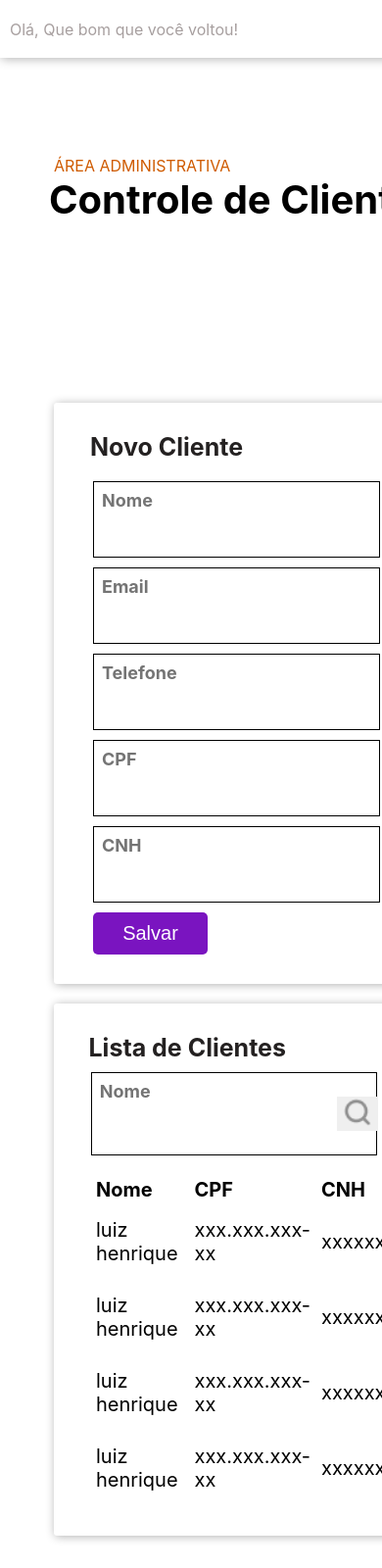
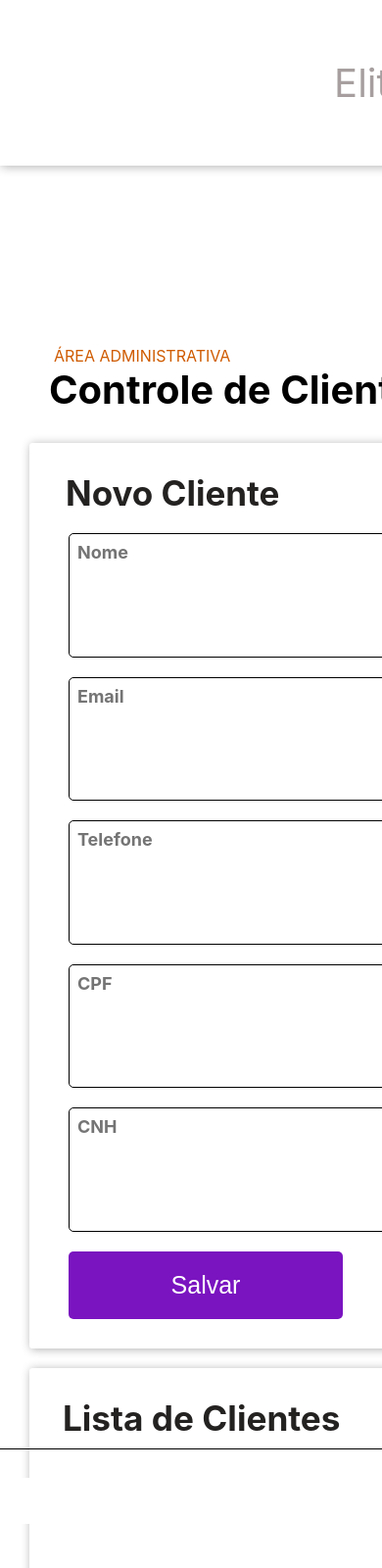
Before and after one commit to Luiz-Dias01/React.js, a React app in the folder locacao_veiculos/site/: page / in a window 390 px wide. Shown: the top 1600 px of the page at 98% size. Built offline with nearby package versions, Linux system fonts and the light colour scheme.

Commit message:
UPDATE locacao_veiculo

```diff
--- a/locacao_veiculos/site/src/Componets/modal/modal.js
+++ b/locacao_veiculos/site/src/Componets/modal/modal.js
@@ -9,22 +9,29 @@ export default function Modal({isOpen, setOpen}) {
                     <div id='men'>
                         <div id='logo'>
                         <div><img src='../assets/image/logo.png'/></div>
+
                         <p>
                         Elite <span>Wheelz</span>
                         </p>
                         </div>
 
-                        <div id='menu-nav'>
-                        <div className='menu-div'>
-                            <div><img src='../assets/image/home.svg'/></div>
+                        <div id='men-nav'>
+                            <div className='men-div'>
+                                <div>
+                                    <img src='../assets/image/home.svg'/>
+                                </div>
+
                                 <div className='nav-nome'>
                                 <p>Home</p>
                                 </div>
                             </div>
 
                             <Link to='/'>
-                            <div className='menu-div'>
-                                <div><img src='../assets/image/cliente.png'/></div>
+                                <div className='men-div'>
+                                    <div>
+                                        <img src='../assets/image/cliente.png'/>
+                                    </div>
+
                                     <div className='nav-nome'>
                                     <p>Cliente</p>
                                     </div>
@@ -32,8 +39,11 @@ export default function Modal({isOpen, setOpen}) {
                             </Link>
 
                             <Link to='/Veiculo'>
-                            <div className='menu-div'>
-                                <div><img src='../assets/image/veiculo.png'/> </div>
+                                <div className='men-div'>
+                                    <div>
+                                        <img src='../assets/image/veiculo.png'/>
+                                    </div>
+
                                     <div className='nav-nome'>
                                     <p>Veículos</p>
                                     </div>
@@ -41,8 +51,11 @@ export default function Modal({isOpen, setOpen}) {
                             </Link>
 
 
-                        <div className='menu-div'>
-                            <div><img src='../assets/image/locacao.png'/> </div>
+                            <div className='men-div'>
+                                <div>
+                                    <img src='../assets/image/locacao.png'/>
+                                </div>
+
                                 <div className='nav-nome'>
                                 <p>Locação</p>
                                 </div>
--- a/locacao_veiculos/site/src/Componets/modal/modal.scss
+++ b/locacao_veiculos/site/src/Componets/modal/modal.scss
@@ -1,17 +1,17 @@
 dialog {
+        background-color: #8837C7;
         display: flex;
         flex-direction: column;
         align-items: center;
         justify-content: center;
         border: none;
-    padding: 0px;
-    width: 32vh;
-    height: -20vw;
+        width: 50vw;
+        height: 100vh;
 
-    top: 60px;
+        top: 125px;
         bottom: 0px;
         right: -10px;
-    left: 648px;
+        left: 630px;
 
     #men {
         background-color: black;
@@ -25,7 +25,7 @@ dialog {
 
 
 
-    #men .menu-div {
+    #men .men-div {
         color: white;
         display: flex;
         justify-content: space-evenly;
@@ -36,7 +36,7 @@ dialog {
         width: 100%;
     }
 
-    #men .menu-div:hover {
+    #men .men-div:hover {
         background-color: #8837C7;
     }
 
--- a/locacao_veiculos/site/src/pages/Cliente/index.js
+++ b/locacao_veiculos/site/src/pages/Cliente/index.js
@@ -53,6 +53,10 @@ export default function Cliente() {
       <div id='container'>
         <header>
           <p>Olá, Que bom que você voltou!</p>
+          <div id='p2'>
+          <p>Elite<span>Wheelz</span></p>
+          </div>
+
           <div>
             <button onClick={() => setOpen(true)}>
               <picture>
--- a/locacao_veiculos/site/src/pages/Cliente/index.scss
+++ b/locacao_veiculos/site/src/pages/Cliente/index.scss
@@ -89,6 +89,10 @@
     border: none;
     display: none;
 
+  }
+
+  #p2 {
+    display: none;
   }
 
   #enunciado {
@@ -283,7 +287,7 @@
     }
 
     header {
-      width: 100%;
+      width: 105%;
     }
 
     main {
@@ -476,28 +480,89 @@
   }
 
   @media (max-width: 580px) {
+
+
     #menu {
       display: none;
+    }
+
+    #enunciado {
+      margin-bottom: 20px;
+      height: 30vh;
     }
 
     #enunciado h1{
       font-size: 40px;
     }
 
+    header {
+
+      height: 20vh;
+      width: 100%;
+    }
+
+    header img{
+      height: 50px;
+      width: 50px;
+    }
+
+    header p {
+      display: none;
+    }
+
     header > div button {
       display: unset;
     }
 
-    #inserir {
-      width: 80vw;
+    #p2 {
+      text-align: end;
+      display: unset;
+      width: 120vw;
+      max-width: 550px;
+      min-width: 550px;
     }
 
-    #enunciado-inserir {
-      font-size: 36px;
+    #p2 p {
+      font-size: 2.5em;
+      display: unset;
+      width: 25vw;
+    }
+
+    #p2 span {
+      color: #FF7101;
+    }
+
+
+
+    main {
+      height: 100%;
+    }
+
+    #inserir {
+      width: 90vw;
+      min-width: 850px;
+    }
+
+    form {
+      margin-bottom: 10px;
+    }
+
+    #enunciado-inserir h2{
+
+      font-size: 1em;
     }
 
     .caixa-inserir {
-      width: 75vw;
+      display: flex;
+      flex-direction: column;
+      justify-content: space-between;
+      border-radius: 5px;
+      margin-bottom: 20px;
+      height: 15vh;
+      width: 125vw;
+      max-width: 750px;
+      min-width: 750px;
+
     }
 
     label {
@@ -505,28 +570,57 @@
     }
 
     input {
-      width: 70vw;
+      font-size: 32px;
+      width: 100vw;
     }
 
-    #btn-salvar {
-      width: 30vw;
+
+
+    #btn-salvar button {
+      font-size: 25px;
+      padding: 20px;
+      width: 50vw;
+      min-width: 280px;
     }
 
-    #btn-salvar button {
-      width: 30vw;
-      padding: 10px;
+    #consulta {
+      width: 90vw;
+      min-width: 850px;
     }
 
     #consulta > div {
-      width: 77vw;
+      width: 132vw;
     }
 
     #enunciado-consulta {
-      width: 75.6vw;
+      width: 131vw;
+    }
+    #enunciado-consulta h2 {
+      font-size: 2.2em;
     }
 
     .caixa-consulta {
-      width: 75vw;
+      border-radius: 5px;
+      height: 15vh;
+      width: 125vw;
+      max-width: 750px;
+      min-width: 750px;
+    }
+
+    .caixa-consulta input {
+      font-size: 32px;
+      width: 100vw;
+    }
+
+    #img-consulta {
+      height: 13vh;
+      width: 15vw;
+
+    }
+
+    #img-consulta img {
+      height: 8vh;
+      width: 8vw;
     }
   }
 
--- a/locacao_veiculos/site/src/pages/Veiculo/index.js
+++ b/locacao_veiculos/site/src/pages/Veiculo/index.js
@@ -55,8 +55,10 @@ export default function Veiculo() {
 
       <div id='container'>
         <header>
-          <p>Olá, Que bom que você voltou!</p>
+          <p>Olá, Que bom que você voltousdfsf!</p>
+
           <div>
+
             <button onClick={() => setOpen(true)} >
               <picture>
                 <source media="(max-width: 580px)" srcset="../assets/image/menu.png" type="image/jpg"/>
```
Lines whose indentation alone changed are shown as unchanged.
